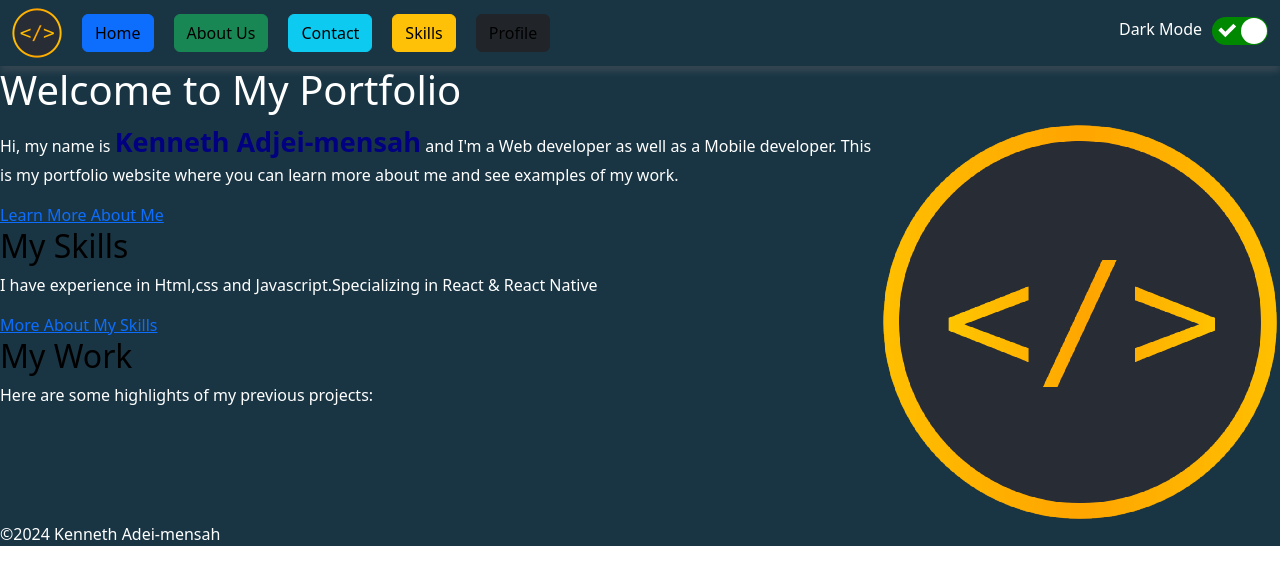
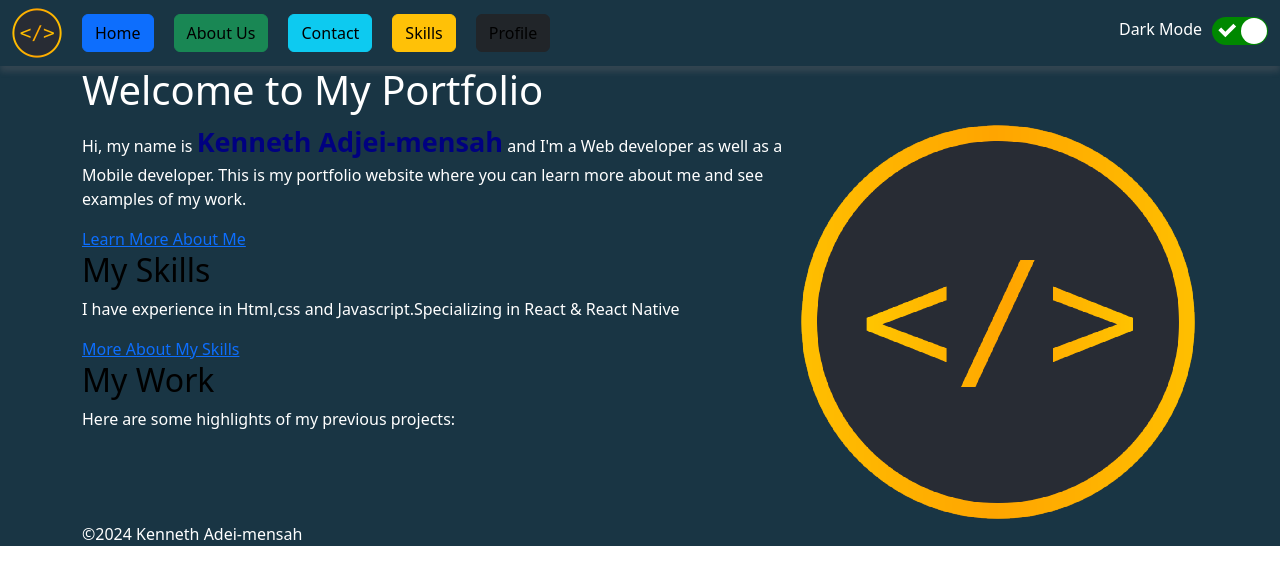
Before and after one commit to kencal20/myportfolio, a React (Create React App) app: page / in a window 1280 px wide. Shown: the top 584 px of the page. Built offline with nearby package versions, Linux system fonts and the light colour scheme.

Commit message:
home screen update

```diff
--- a/src/pages/homeScreen.jsx
+++ b/src/pages/homeScreen.jsx
@@ -4,7 +4,7 @@ import img from '../img/44649257.png'
 export default function HomePage() {
     const Year = new Date().getFullYear()
     return (
-        <div className="homepage">
+        <div className="homepage container">
             <header>
                 <h1>Welcome to My Portfolio</h1>
             </header>
```
